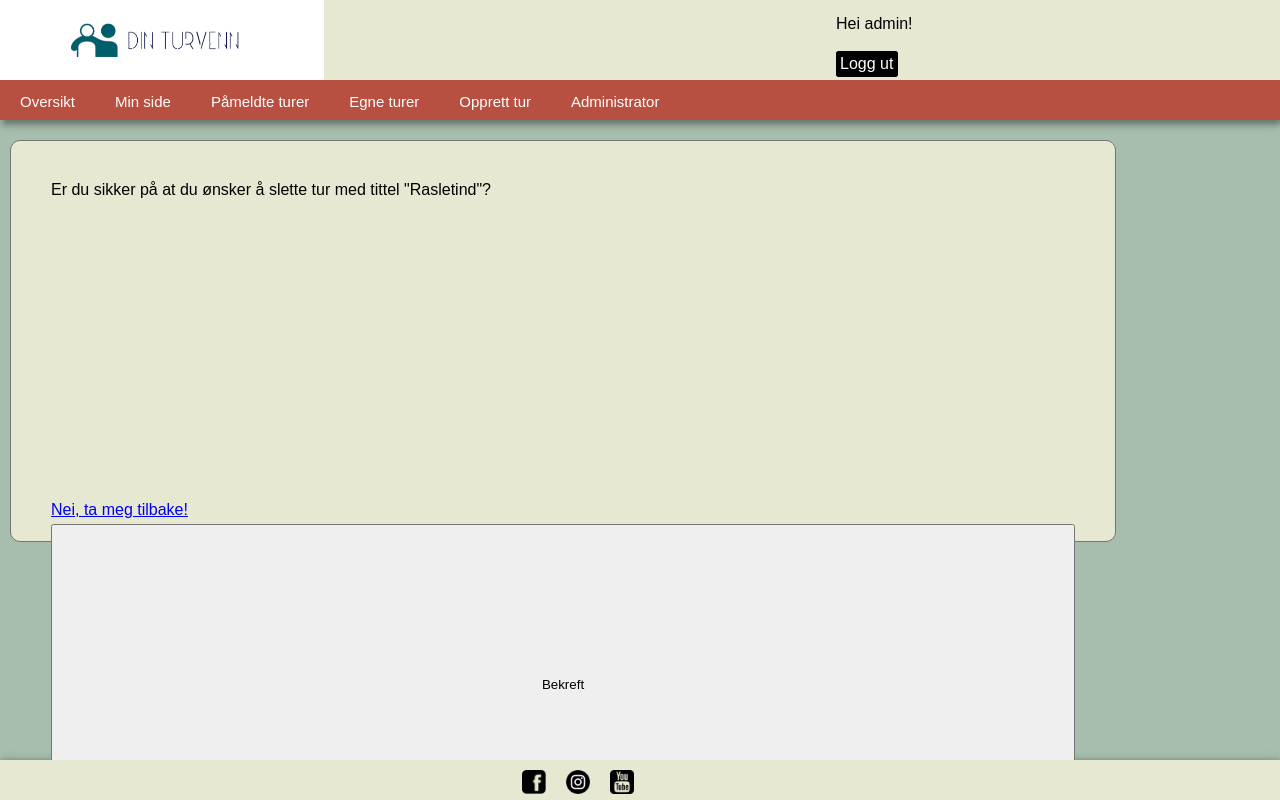
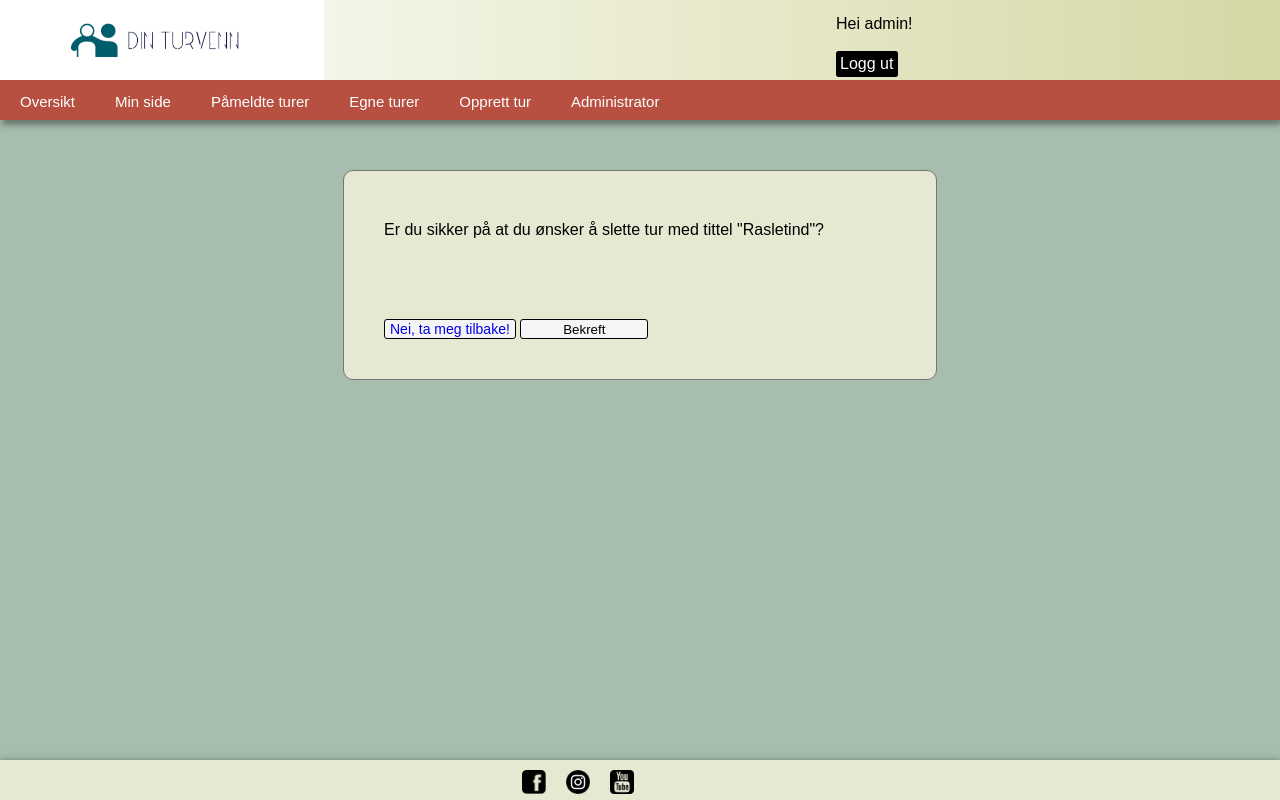
Before and after one commit to axelegkor/Turapp, a Django app: page /deletehike/4/ in a window 1280 px wide. Run offline with Django 4.2, Linux system fonts and the light colour scheme; a user stored in the database is signed in; data comes from the database, SQL or seed files in the repository; both versions use the stored data as it was after the commit.

Commit message:
Fikset styling på deletehike
Co-authored-by: Sakineh Mardani <sakinehm@stud.ntnu.no>

```diff
--- a/turapp/base/templates/base/deletehike.html
+++ b/turapp/base/templates/base/deletehike.html
@@ -2,6 +2,7 @@
 
 {% block content %}
 <div class="delete-hike">
+    <div class="delete-hike-container">
         <form method="POST" action="">
             {% csrf_token %}
             <p>Er du sikker på at du ønsker å slette tur med tittel "{{hike.title}}"?</p>
@@ -9,4 +10,5 @@
             <input type="submit" value="Bekreft" />
         </form>
     </div>
+</div>
 {% endblock content %}
--- a/turapp/static/css/main.css
+++ b/turapp/static/css/main.css
@@ -46,7 +46,8 @@ a:visited {
 
 /*header styling*/
 header {
-  background-color: #e7e8d1;
+
+  background-image: linear-gradient(to right, rgb(255, 255, 255), #d5d8a4);
   width: 100%;
   top: 0%;
   height: 10%;
@@ -121,7 +122,6 @@ main {
 
 .main-display div,
 .overview-content div,
-.delete-hike,
 .enrolled-content div {
   margin: 20px 15px 15px 10px;
   padding: 40px;
@@ -341,6 +341,7 @@ input {
 #signUpLink:hover {
   color: white;
 }
+/*Register styling*/
 
 .register {
   max-height: 100%;
@@ -375,3 +376,66 @@ input {
   margin: 5px;
   height: 40px;
 }
+
+.delete-hike {
+  max-height: 100%;
+  display: flex;
+  flex-direction: column;
+  align-items: center;
+  justify-content: flex-start;
+  overflow: scroll;
+  overflow-x: auto;
+}
+
+.delete-hike-container {
+  padding: 40px;
+  margin-top: 50px;
+  height: 20%;
+  width: 40%;
+  border: solid 1px rgb(117, 117, 117);
+  transition: box-shadow 0.4s ease-in-out;
+  border-radius: 10px;
+  background-color: #e7e8d1;
+  justify-content: space-between;
+}
+
+.delete-hike-container form {
+  height: max-content;
+}
+
+.delete-hike-container p {
+  height: 40%;
+
+  padding-bottom: 75px;
+  padding-top: 10px;
+
+}
+
+.delete-hike-container input {
+  width: 25%;
+  height: 20px;
+  padding: 10 px;
+  background-color: #f5f5f5;
+  border-color: black;
+  border-style: solid;
+  border-width: 1px;
+  border-radius: 3px;
+}
+
+.delete-hike-container a {
+  text-decoration: none;
+  border-color: black;
+  border-style: solid;
+  border-width: 1px;
+  background-color: #f5f5f5;
+  border-radius: 3px;
+  font-size: 14px;
+  padding-left: 5px;
+  padding-right: 5px;
+  padding-top: 1px;
+  padding-bottom: 1px;
+}
+
+.delete-hike-container a:hover, .delete-hike-container input:hover {
+  background-color: rgb(199, 195, 195);
+}
```
Also changed, not shown: turapp/db.sqlite3. Lines whose indentation alone changed are shown as unchanged.
